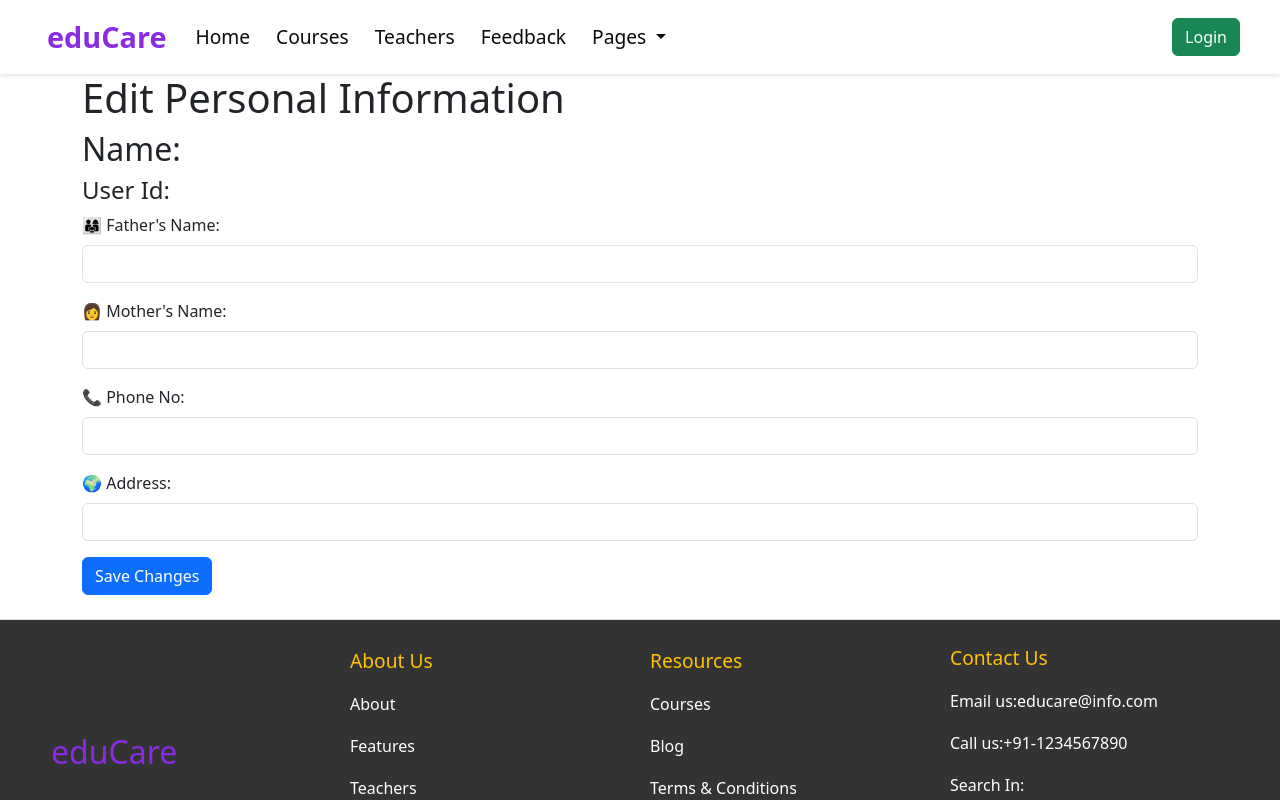
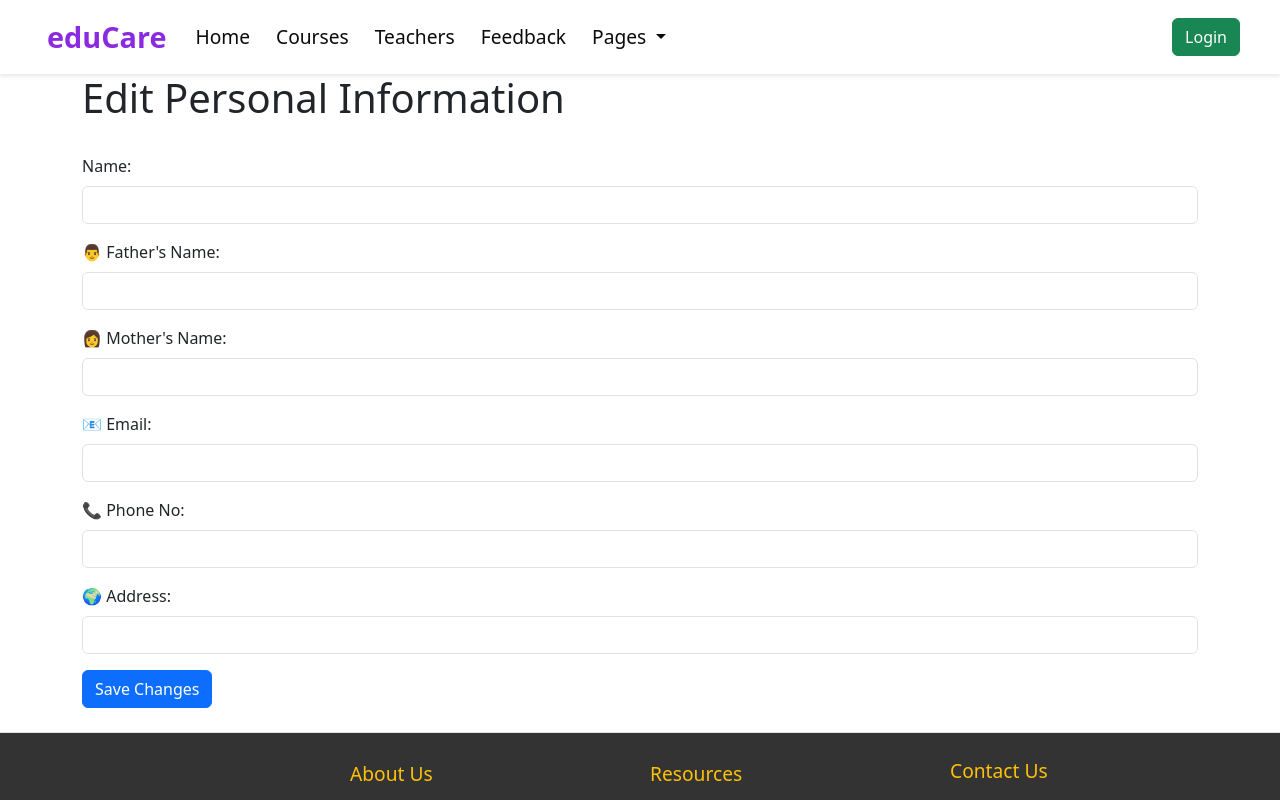
Before and after one commit to saima2208/LMS_Frontend, an Angular app: page /edit in a window 1280 px wide. Shown: the top 800 px of the page. Built offline with nearby package versions, Linux system fonts and the light colour scheme.

Commit message:
profile edit done

```diff
--- a/src/app/profiles/edit/edit.component.html
+++ b/src/app/profiles/edit/edit.component.html
@@ -1,52 +1,45 @@
 <div class="body">
   <div class="container">
     <div class="row">
-    <!-- <div class="col-3">
-      <app-admin-dashboard></app-admin-dashboard>
-    </div> -->
+
 
       <!-- <div class="col-9"> -->
       <h1> Edit Personal Information</h1>
       <div class="info">
-               <form (ngSubmit)="onSubmit()" #courseForm="ngForm">
+        <form (ngSubmit)="updateUserInfo()" #courseForm="ngForm">
 
-      <!-- <div class="profile-card"> -->
-        <!-- <div class="col-4 position-relative">
-          <img src="UserImage/girlUser.jpg" alt="Add Profile picture" class="img-fluid rounded shadow">
-          <div class="card-img-overlay d-flex justify-content-center align-items-center">
-            <span class="edit-icon">
-              <i class="bi bi-pen-fill">Edit</i>
-            </span>
-          </div>
-        </div> -->
-            <h2>Name:</h2>
-            <h4>User Id:</h4>
+           <input type="hidden" name="id" [(ngModel)]="currentUser.id" hidden /><br />
 
-    <!-- </div> -->
 
           <!-- <div class="col-8"> -->
+          <div class="mb-3">
+            <label for="name" class="form-label"> Name:</label>
+            <input type="text" class="form-control" name="name" [(ngModel)]="currentUser.name">
+          </div>
 
           <div class="mb-3">
-                  <label for="fatherName" class="form-label">👨‍👩‍👧 Father's Name:</label>
-                  <input type="text" class="form-control" id="fatherName" >
+            <label for="fatherName" class="form-label">👨 Father's Name:</label>
+            <input type="text" class="form-control" id="fatherName" name="fatherName" [(ngModel)]="currentUser.fatherName">
           </div>
           <div class="mb-3">
             <label for="motherName" class="form-label">👩 Mother's Name:</label>
-                  <input type="text" class="form-control" id="motherName" >
+            <input type="text" class="form-control" name="motherName" [(ngModel)]="currentUser.motherName">
           </div>
-                <!-- <div class="mb-3">
+          <div class="mb-3">
                   <label for="email" class="form-label">📧 Email:</label>
-                  <input type="email" class="form-control" id="email" >
-                </div> -->
+                  <input type="email" class="form-control" name="email" [(ngModel)]="currentUser.email">
+                </div>
           <div class="mb-3">
-                  <label for="phoneNo" class="form-label">📞 Phone No:</label>
-                  <input type="text" class="form-control" id="phoneNo">
+            <label for="phone" class="form-label">📞 Phone No:</label>
+            <input type="text" class="form-control" name="phone" [(ngModel)]="currentUser.phone">
           </div>
 
           <div class="mb-3">
             <label for="address" class="form-label">🌍 Address:</label>
-                  <input type="text" class="form-control" id="address" >
+            <input type="text" class="form-control" name="address" [(ngModel)]="currentUser.address">
           </div>
+
+
           <button type="submit" class="btn btn-primary">Save Changes</button>
         </form>
       </div>
--- a/src/app/profiles/edit/edit.component.ts
+++ b/src/app/profiles/edit/edit.component.ts
@@ -1,5 +1,5 @@
 import { Component, OnInit } from '@angular/core';
-import { User } from '../../users/user.model';
+import { GetUserInfo, User } from '../../users/user.model';
 import { Router } from '@angular/router';
 import { UserService } from '../../users/user.service';
 import { CommonModule } from '@angular/common';
@@ -7,27 +7,54 @@ import { FormsModule } from '@angular/forms';
 
 @Component({
   selector: 'app-edit',
-  imports: [CommonModule,FormsModule],
+  imports: [CommonModule, FormsModule],
   templateUrl: './edit.component.html',
   styleUrl: './edit.component.css'
 })
-export class EditComponent {
+export class EditComponent implements OnInit{
   currentUser: User = new User();
 
-  constructor(private router: Router,private userService: UserService){
+  currentUserId?: number;
+
+  userInfo: GetUserInfo | undefined;
+
+  constructor(private router: Router, private userService: UserService) { }
+
+  ngOnInit(): void {
+
+    this.updateUserInfo();
+
+    this.currentUserId = Number(localStorage.getItem('id'));
+    this.getUserInfo();
 
   }
 
- onSubmit(): void {
 
-      // Update profile logic
-       this.userService.getCurrentUser().subscribe({
+  getUserInfo() {
+    if (!this.currentUserId) return;
+
+    this.userService.fetchUserById(this.currentUserId).subscribe({
+      next: (res: User) => {
+        this.currentUser = res; // Populate currentUser with fetched data
+      },
+      error: (err) => {
+        console.error('Failed to fetch user info:', err);
+      },
+    });
+  }
+
+
+
+    updateUserInfo() {
+    if (!this.currentUserId) return;
+
+    this.userService.updateProfile(this.currentUserId, this.currentUser).subscribe({
       next: () => {
+        alert('Profile updated successfully!');
         this.router.navigate(['/profile']);
       },
       error: (err) => {
-          alert('Failed to update profile info: ' + err.message);
-          console.error(err);
+        console.error('Failed to update user info:', err);
       },
     });
   }
--- a/src/app/profiles/profile/profile.component.html
+++ b/src/app/profiles/profile/profile.component.html
@@ -19,7 +19,7 @@
       </div>
       <div class="d-flex justify-content-between">
 
-        <button class="btn btn-warning" (click)="onEditUserInfo()">
+        <button class="btn btn-warning" (click)="onEditUserInfo(currentUser)">
           <i class="bi bi-lock-fill me-1"></i>Edit Profile
         </button>
 
--- a/src/app/profiles/profile/profile.component.ts
+++ b/src/app/profiles/profile/profile.component.ts
@@ -21,6 +21,7 @@ export class ProfileComponent implements OnInit {
 
   userInfo: GetUserInfo | undefined;
 
+
   constructor(private router: Router, private userService: UserService) { }
 
   ngOnInit(): void {
@@ -40,7 +41,6 @@ export class ProfileComponent implements OnInit {
         // alert('successfully retraive!');
         this.userInfo = res;
       },
-
        error: (err) => {
         console.error('Failed to load user info:', err);
       }
@@ -48,9 +48,13 @@ export class ProfileComponent implements OnInit {
 
   }
 
-  onEditUserInfo(): void {
-    // Navigate to the edit user info route
-    this.router.navigate(['/edit']);
+  // onEditUserInfo(): void {
+  //   // Navigate to the edit user info route
+  //   this.router.navigate(['/edit']);
+  // }
+
+   onEditUserInfo(a: User) {
+    this.router.navigate(['/edit'], { state: { a } });
   }
 
   onChangePassword(): void {
--- a/src/app/users/user.model.ts
+++ b/src/app/users/user.model.ts
@@ -16,6 +16,8 @@ export class User {
   avatarUrl:string;
   password: string;
   role:Role;
+  // avatarUrl?: string; // URL of the uploaded image
+  // avatarFile?: File; // File object for uploading
 
 
   constructor() {
--- a/src/app/users/user.service.ts
+++ b/src/app/users/user.service.ts
@@ -26,20 +26,6 @@ export class UserService {
   }
 
 
-  //  getCurrentUser(): Observable<any> {
-  //   return this.http.get<any>(`${this.apiUrl}/me`);
-  // }
-
-
-//  getCurrentUser(email: string): Observable<User> {
-//     return this.http.get<User>(`${this.apiUrl}?email=${email}`);
-//   }
-
-  // Get a user by ID
-  // getUserById(id: number): Observable<User> {
-  //   return this.http.get<User>(`${this.apiUrl}/${id}`);
-  // }
-
   // Create a new user
   createUser(user: User): Observable<User> {
     return this.http.post<User>(this.apiUrl, user);
@@ -52,6 +38,10 @@ export class UserService {
 
    updateUser(id: number, user: User): Observable<User> {
     return this.http.put<User>(`${this.apiUrl}/${id}`, user);
+  }
+
+    updateProfile(id:number,user: User): Observable<any> {
+    return this.http.put<any>(`${this.apiUrl}/${id}`,user);
   }
 
 
@@ -75,4 +65,6 @@ export class UserService {
     return this.http.post(`${this.apiUrl}/change-password`, data);
   }
 
+
+
 }
```
Also changed, not shown: src/app/users/add-user/add-user.component.ts (+0 -29 lines). Lines whose indentation alone changed are shown as unchanged.
